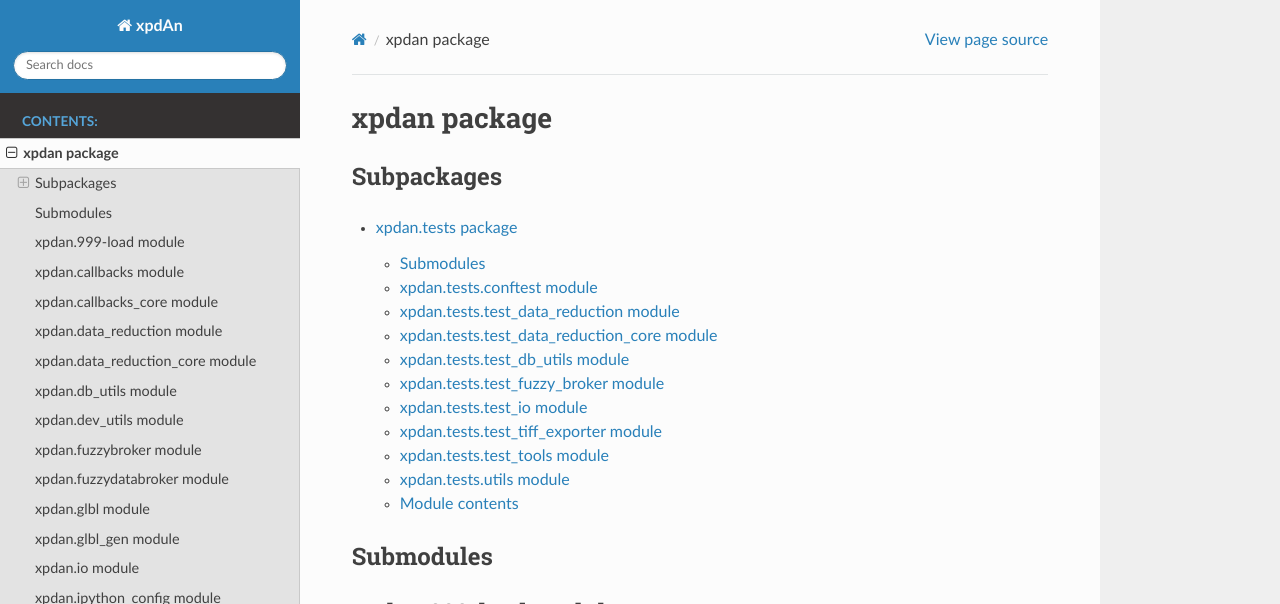
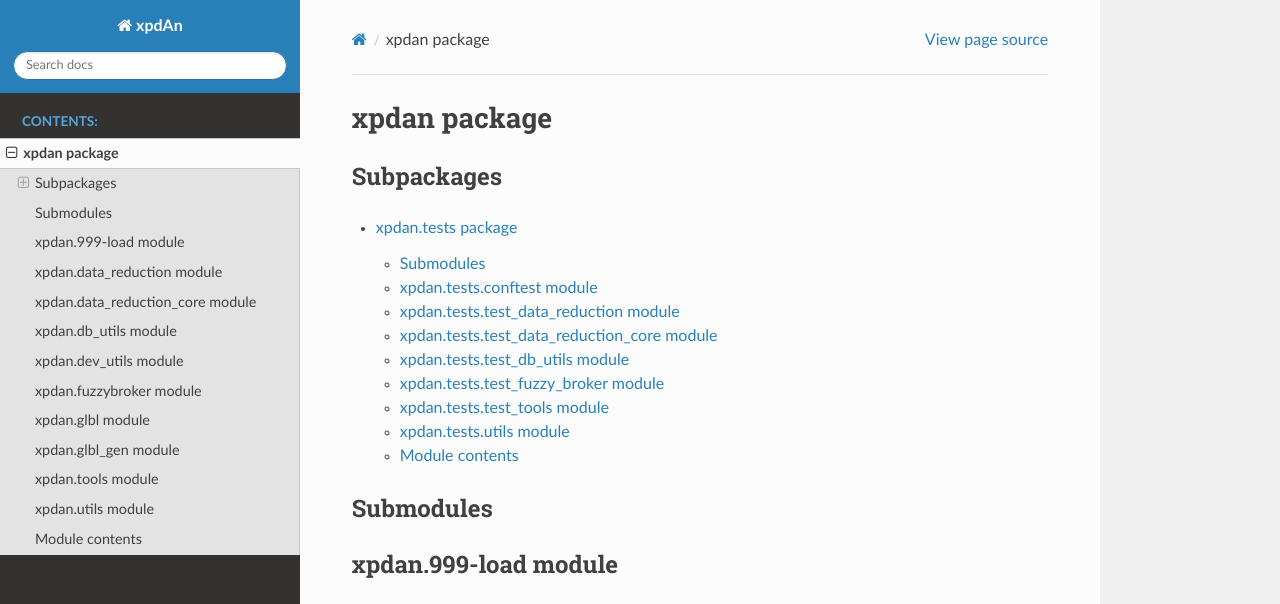
Before and after one commit to xpdAcq/xpdAn, a Sphinx documentation site: the page built from docs/xpdan.rst, in a window 1280 px wide and 1400 px high. Shown: the top 604 px of the window. Built offline with Sphinx 7.4.7 and the Read the Docs theme 2.0.0, drawn with Linux system fonts in a browser that asks for light colours; some of the changed text lies outside the part shown; grey boxes are pictures that could not be loaded.

Commit message:
DOC: fix docs

```diff
--- a/docs/xpdan.rst
+++ b/docs/xpdan.rst
@@ -15,22 +15,6 @@ xpdan\.999\-load module
 -----------------------
 
 .. automodule:: xpdan.999-load
-    :members:
-    :undoc-members:
-    :show-inheritance:
-
-xpdan\.callbacks module
------------------------
-
-.. automodule:: xpdan.callbacks
-    :members:
-    :undoc-members:
-    :show-inheritance:
-
-xpdan\.callbacks\_core module
------------------------------
-
-.. automodule:: xpdan.callbacks_core
     :members:
     :undoc-members:
     :show-inheritance:
@@ -75,14 +59,6 @@ xpdan\.fuzzybroker module
     :undoc-members:
     :show-inheritance:
 
-xpdan\.fuzzydatabroker module
------------------------------
-
-.. automodule:: xpdan.fuzzydatabroker
-    :members:
-    :undoc-members:
-    :show-inheritance:
-
 xpdan\.glbl module
 ------------------
 
@@ -95,38 +71,6 @@ xpdan\.glbl\_gen module
 -----------------------
 
 .. automodule:: xpdan.glbl_gen
-    :members:
-    :undoc-members:
-    :show-inheritance:
-
-xpdan\.io module
-----------------
-
-.. automodule:: xpdan.io
-    :members:
-    :undoc-members:
-    :show-inheritance:
-
-xpdan\.ipython\_config module
------------------------------
-
-.. automodule:: xpdan.ipython_config
-    :members:
-    :undoc-members:
-    :show-inheritance:
-
-xpdan\.qt\_gui module
----------------------
-
-.. automodule:: xpdan.qt_gui
-    :members:
-    :undoc-members:
-    :show-inheritance:
-
-xpdan\.simulation module
-------------------------
-
-.. automodule:: xpdan.simulation
     :members:
     :undoc-members:
     :show-inheritance:
@@ -147,15 +91,6 @@ xpdan\.utils module
     :undoc-members:
     :show-inheritance:
 
-xpdan\.xpdan module
--------------------
-
-.. automodule:: xpdan.xpdan
-    :members:
-    :undoc-members:
-    :show-inheritance:
-
-
 Module contents
 ---------------
 
```
Also changed, not shown: docs/xpdan.tests.rst (+0 -16 lines).
